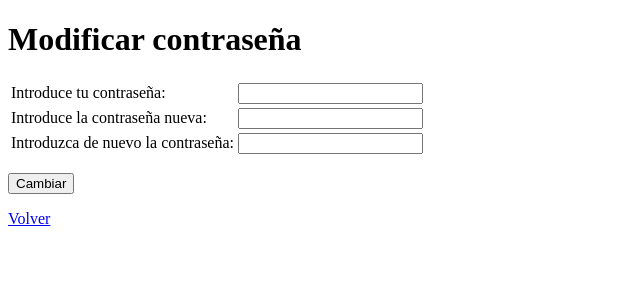
After one commit to bilrazor/Desarrollo-web-en-entorno-servidor, a PHP site: the page made by sprint3sesiones/www/mysite/contraseña.html in a window 1280 px wide. The commit adds this page. Shown: the top 300 px of the page, without its empty margins (0-640 px from the left). Run offline with PHP 8.4, Linux system fonts and the light colour scheme.

Commit message:
Completado ejercicio 8

```diff
--- /dev/null
+++ b/sprint3sesiones/www/mysite/contraseña.html
@@ -0,0 +1,34 @@
+<!DOCTYPE html>
+<html>
+
+<head>
+    <meta charset="UTF-8">
+</head>
+
+<body>
+    <h1> Modificar contraseña </h1>
+    <form id="form" method="POST" action="contraseña.php">
+        <table>
+            <tr>
+                <td>Introduce tu contraseña:</td>
+
+                <td><input id="contr1" type="password" size="20" name="contr1"></td>
+            </tr>
+            <tr>
+                <td>Introduce la contraseña nueva:</td>
+
+                <td><input id="contr2" type="password" size="20" name="contr2"></td>
+            </tr>
+            <tr>
+                <td>Introduzca de nuevo la contraseña:</td>
+
+
+                <td><input id="contr3" type="password" size="20" name="contr3"></td>
+            </tr>
+        </table>
+        <p><input type="submit" value="Cambiar">
+    </form>
+    <a href="/main.php">Volver</a>
+</body>
+
+</html>
--- a/sprint3sesiones/www/mysite/main.php
+++ b/sprint3sesiones/www/mysite/main.php
@@ -6,6 +6,7 @@
 <style>
 	body{
 
+		font-weight:900;
 		background-image: url(https://www.nicepng.com/png/detail/432-4327221_pelicula-cine-png-peliculas-de-cine.png);
 }
 
```
Also changed, not shown: sprint3sesiones/www/mysite/contraseña.php (+5 -5 lines), sprint3sesiones/www/mysite/detail.php (+10 -3 lines).
